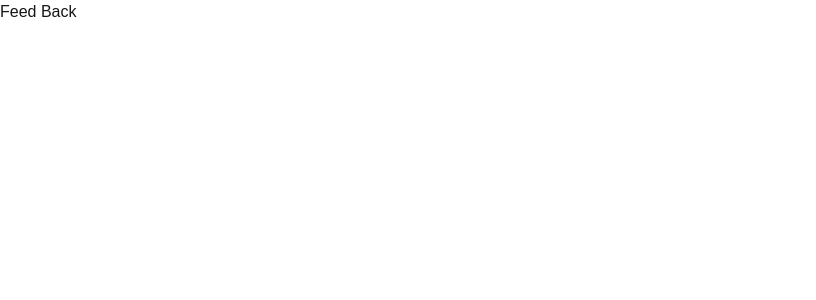
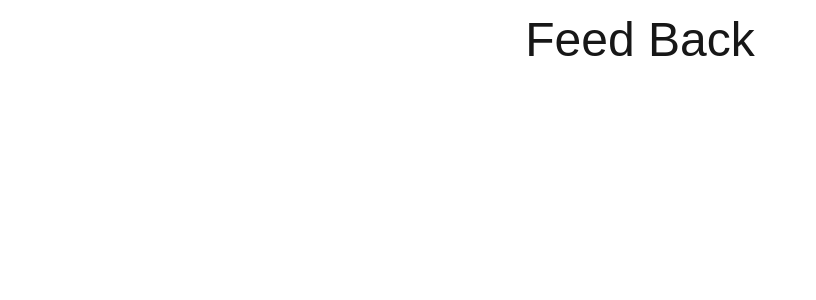
Before and after one commit to callasumamahesh/feedBack-Form, a Next.js app: page / in a window 1280 px wide. Shown: the top 300 px of the page, without its empty margins (0-816 px from the left). Built offline with nearby package versions, Linux system fonts and the light colour scheme.

Commit message:
testing commit

```diff
--- a/app/page.js
+++ b/app/page.js
@@ -3,7 +3,7 @@ import React from 'react'
 function page() {
   return (
     <div>
-      <h1>Feed Back</h1>
+      <h1 className='text-center text-5xl mt-4'>Feed Back</h1>
     </div>
   )
 }
```
